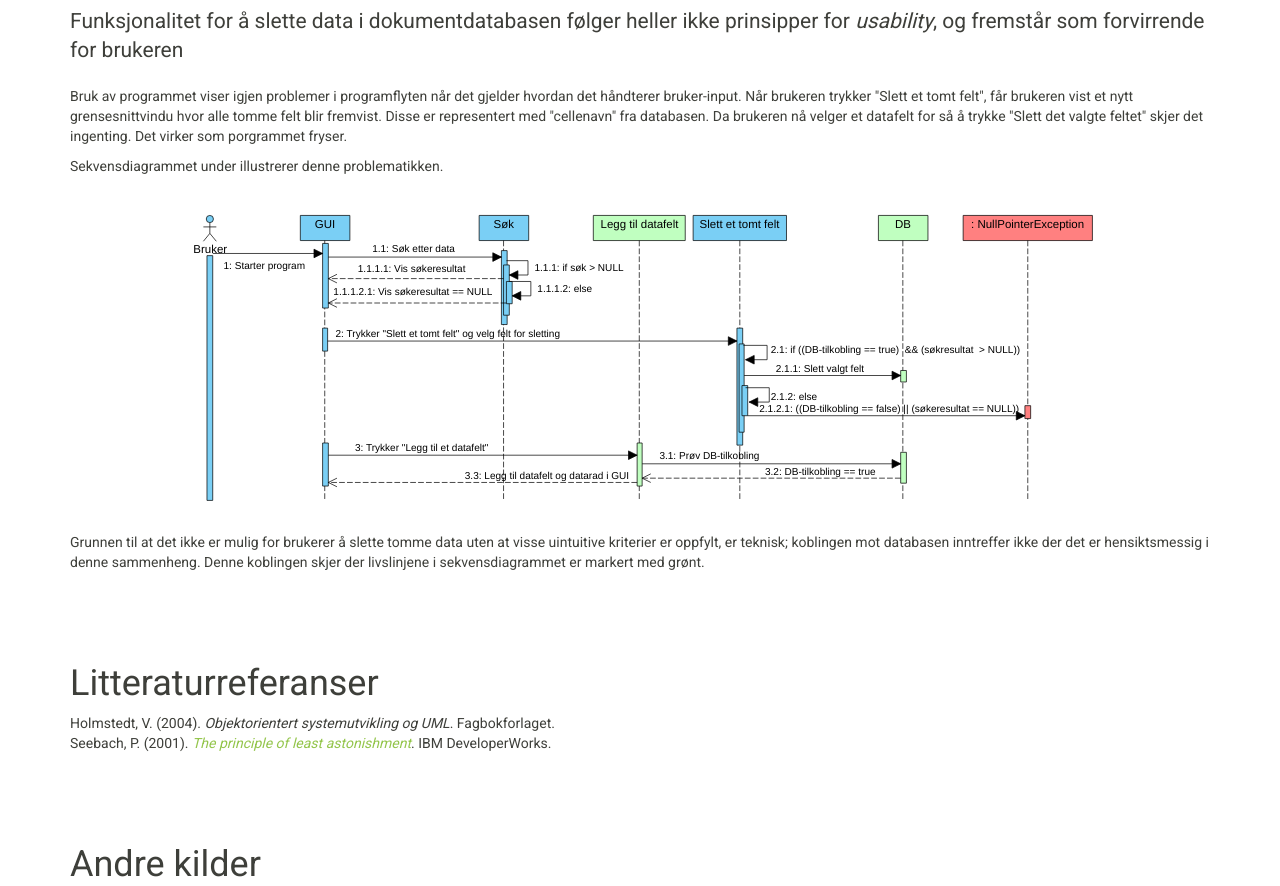
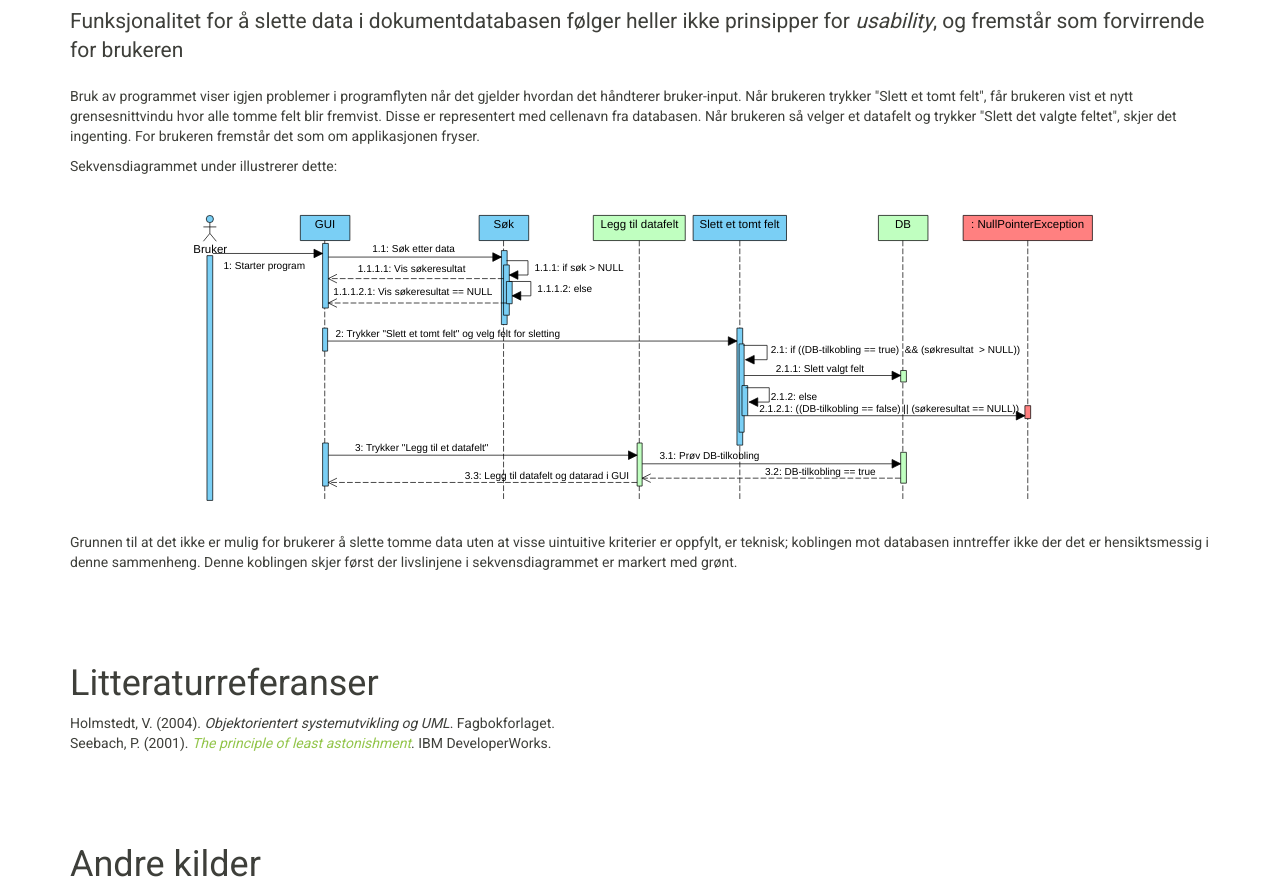
Before and after one commit to espen357moe/OBJ3000-eksamen, a plain HTML site: page index.html in a window 1280 px wide. Shown: the part 3886-4772 px from the top of the page. Drawn offline with Linux system fonts and the light colour scheme.

Commit message:
Noen formateringsendringer

```diff
--- a/index.html
+++ b/index.html
@@ -98,13 +98,13 @@
       				<h1 id="Problematikk ved datasletting">Problematikk ved datasletting</h1>
         				<p class="lead">Funksjonalitet for å slette data i dokumentdatabasen følger heller ikke prinsipper for <em>usability</em>, og fremstår som forvirrende for brukeren</p>
 
-        				<p>Bruk av programmet viser igjen problemer i programflyten når det gjelder hvordan det håndterer bruker-input. Når brukeren trykker "Slett et tomt felt", får brukeren vist et nytt grensesnittvindu hvor alle tomme felt blir fremvist. Disse er representert med "cellenavn" fra databasen. Da brukeren nå velger et datafelt for så å trykke "Slett det valgte feltet" skjer det ingenting. Det virker som porgrammet fryser.</p>
+        				<p>Bruk av programmet viser igjen problemer i programflyten når det gjelder hvordan det håndterer bruker-input. Når brukeren trykker "Slett et tomt felt", får brukeren vist et nytt grensesnittvindu hvor alle tomme felt blir fremvist. Disse er representert med cellenavn fra databasen. Når brukeren så velger et datafelt og trykker "Slett det valgte feltet", skjer det ingenting. For brukeren fremstår det som om applikasjonen fryser.</p>
 
-                <p> Sekvensdiagrammet under illustrerer denne problematikken.</p>
+                <p>Sekvensdiagrammet under illustrerer dette:</p>
 
-        				<a href="diagrammer/SequenceDiagram-Slettfunksjon.svg" target="_blank"><img class ="resize" src="diagrammer/SequenceDiagram-Slettfunksjon.svg" /></a>
+        				<a href="diagrammer/SequenceDiagram-Slettfunksjon.svg" target="_blank"><img class ="resize" src="diagrammer/SequenceDiagram-Slettfunksjon.svg"/></a>
 
-                <p> Grunnen til at det ikke er mulig for brukerer å slette tomme data uten at visse uintuitive kriterier er oppfylt, er teknisk; koblingen mot databasen inntreffer ikke der det er hensiktsmessig i denne sammenheng. Denne koblingen skjer der livslinjene i sekvensdiagrammet er markert med grønt.</p>
+                <p> Grunnen til at det ikke er mulig for brukerer å slette tomme data uten at visse uintuitive kriterier er oppfylt, er teknisk; koblingen mot databasen inntreffer ikke der det er hensiktsmessig i denne sammenheng. Denne koblingen skjer først der livslinjene i sekvensdiagrammet er markert med grønt.</p>
             </section>
 
             <section>
```
